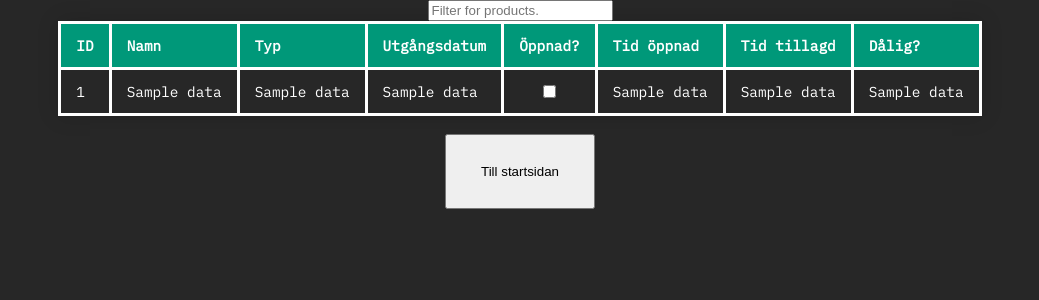
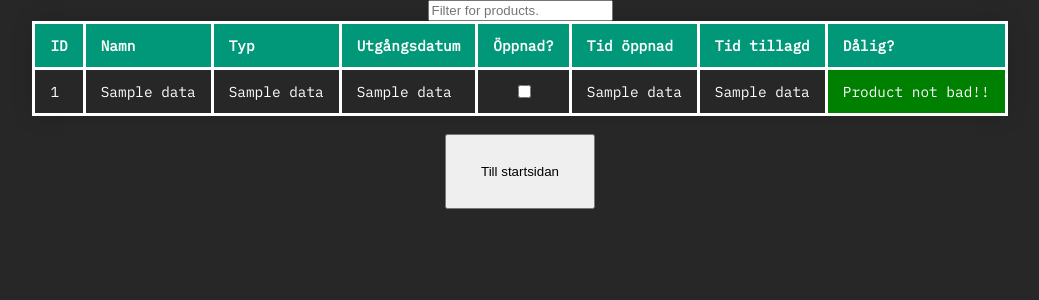
Before and after one commit to KoalaV2/IQFridge, a Flask app: template templates/readdatabase.html in a window 1280 px wide. Shown: the top 300 px of the page, without its empty margins (120-1159 px from the left). Run offline with Flask 2, Linux system fonts and the light colour scheme; the template is opened without the code that fills it: most values are stand-ins (such as "Sample title", 1, 10 or a date in 2020); data that the repository does not hold is empty.

Commit message:
Prettifybad or not

```diff
--- a/templates/readdatabase.html
+++ b/templates/readdatabase.html
@@ -67,9 +67,9 @@
                     <td>{{x[5]}}</td>
                     <td>{{x[6]}}</td>
                     {% if x[3] <= x[6] %}
-                    <td>Product bad!!</td>
+                    <td bgcolor="red">Product bad!!</td>
                     {% else %}
-                    <td>{{x[7]}}</td>
+                    <td bgcolor="green">Product not bad!! </td>
                     {%endif%}
                 </tr>
                 {%endfor%}
```
